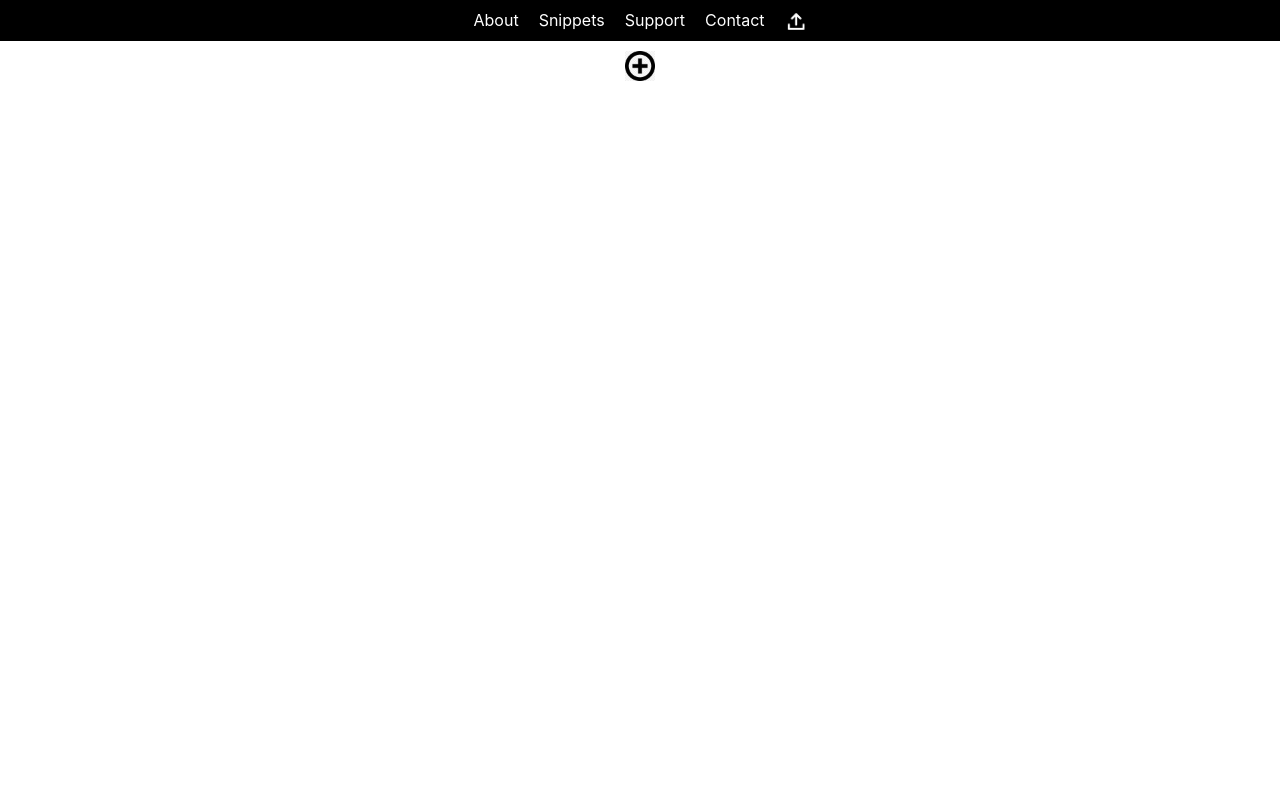
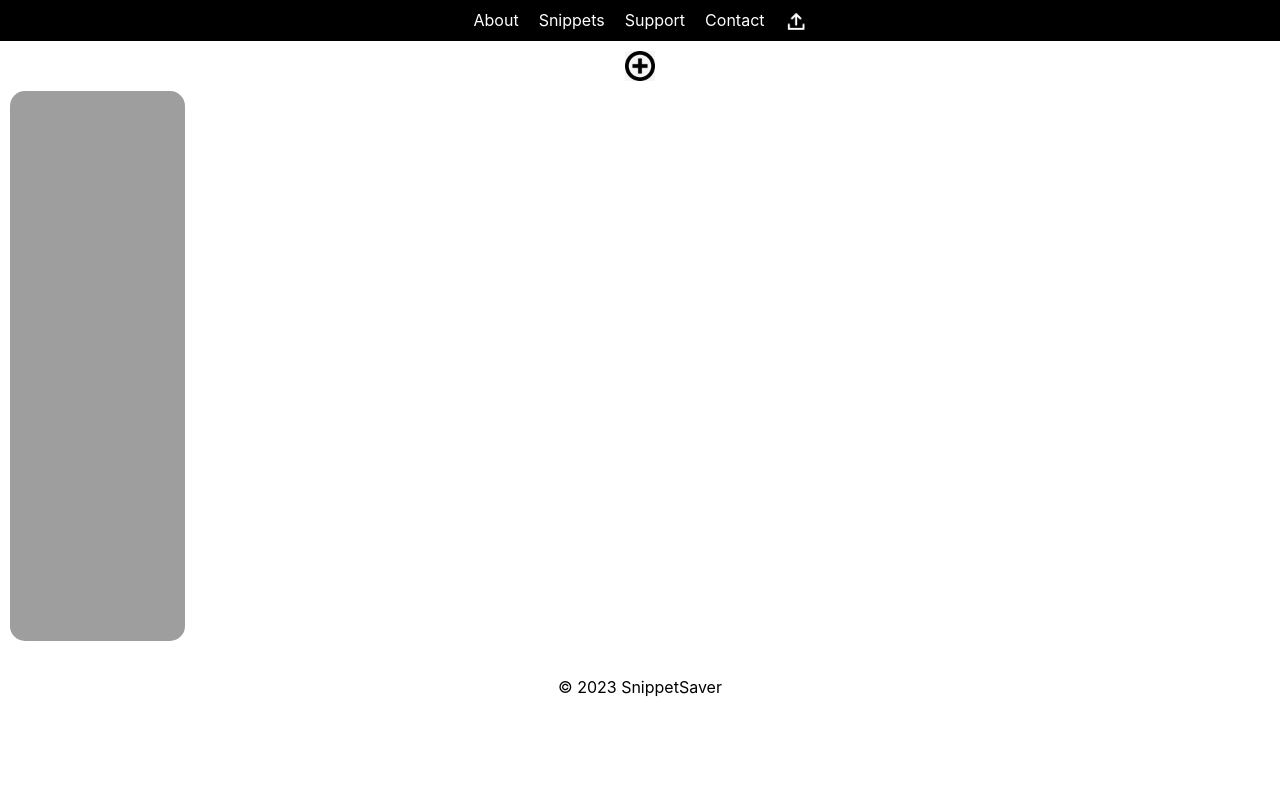
Before and after one commit to EdinMhc/snippet-saver-website, a React (Create React App) app: page / in a window 1280 px wide. Shown: the top 800 px of the page. Built offline with nearby package versions, Linux system fonts and the light colour scheme.

Commit message:
install and implement react beautiful

```diff
--- a/package.json
+++ b/package.json
@@ -7,6 +7,7 @@
     "@testing-library/react": "^13.4.0",
     "@testing-library/user-event": "^13.5.0",
     "react": "^18.2.0",
+    "react-beautiful-dnd": "^13.1.1",
     "react-dom": "^18.2.0",
     "react-scripts": "^5.0.1",
     "web-vitals": "^2.1.4"
--- a/src/App.js
+++ b/src/App.js
@@ -1,4 +1,5 @@
 import React, { useState } from 'react';
+import { DragDropContext, Droppable, Draggable } from 'react-beautiful-dnd';
 import NavBar from './Components/NavBar';
 import SnippetsContent from './Components/SnippetsContent';
 import FooterNotes from './Components/FooterNotes';
@@ -8,9 +9,20 @@ import SnippetForm from './Components/SnippetForm';
 import './Styles/App.css';
 
 function App() {
-  const windowSize = useWindowSize();
   const [snippets, setSnippets] = useState([]);
   const [showForm, setShowForm] = useState(false);
+
+  const onDragEnd = (result) => {
+    if (!result.destination) {
+      return;
+    }
+
+    const items = Array.from(snippets);
+    const [reorderedItem] = items.splice(result.source.index, 1);
+    items.splice(result.destination.index, 0, reorderedItem);
+
+    setSnippets(items);
+  };
 
   return (
     <>
@@ -26,13 +38,33 @@ function App() {
           />
         )}
       </div>
-      <div className="App">
-        {snippets.map(snippet => (
-          <SnippetsContent key={snippet.id} snippet={snippet} />
-        ))}
+      <div className='outline-snippet-container'>
+      <DragDropContext onDragEnd={onDragEnd}>
+        <Droppable droppableId="droppable">
+          {(provided) => (
+            <div className="App" {...provided.droppableProps} ref={provided.innerRef}>
+              {snippets.map((snippet, index) => (
+                <Draggable key={snippet.id} draggableId={snippet.id} index={index}>
+                  {(provided) => (
+                    <div
+                      ref={provided.innerRef}
+                      {...provided.draggableProps}
+                      {...provided.dragHandleProps}
+                    >
+                      <SnippetsContent snippet={snippet} />
+                    </div>
+                  )}
+                </Draggable>
+              ))}
+              {provided.placeholder}
+            </div>
+          )}
+        </Droppable>
+      </DragDropContext>
       </div>
       <FooterNotes />
     </>
   );
 }
+
 export default App;
--- a/src/Styles/App.css
+++ b/src/Styles/App.css
@@ -45,3 +45,11 @@ footer {
 .add-snippet-container {
   position: relative;
 }
+
+.outline-snippet-container{
+  background-color: rgb(158, 158, 158);
+  height: 550px;
+  width: 175px;
+  margin: 10px;
+  border-radius: 15px;
+}
```
Also changed, not shown: 1 other file (tests, documents, lock files or other folders).
